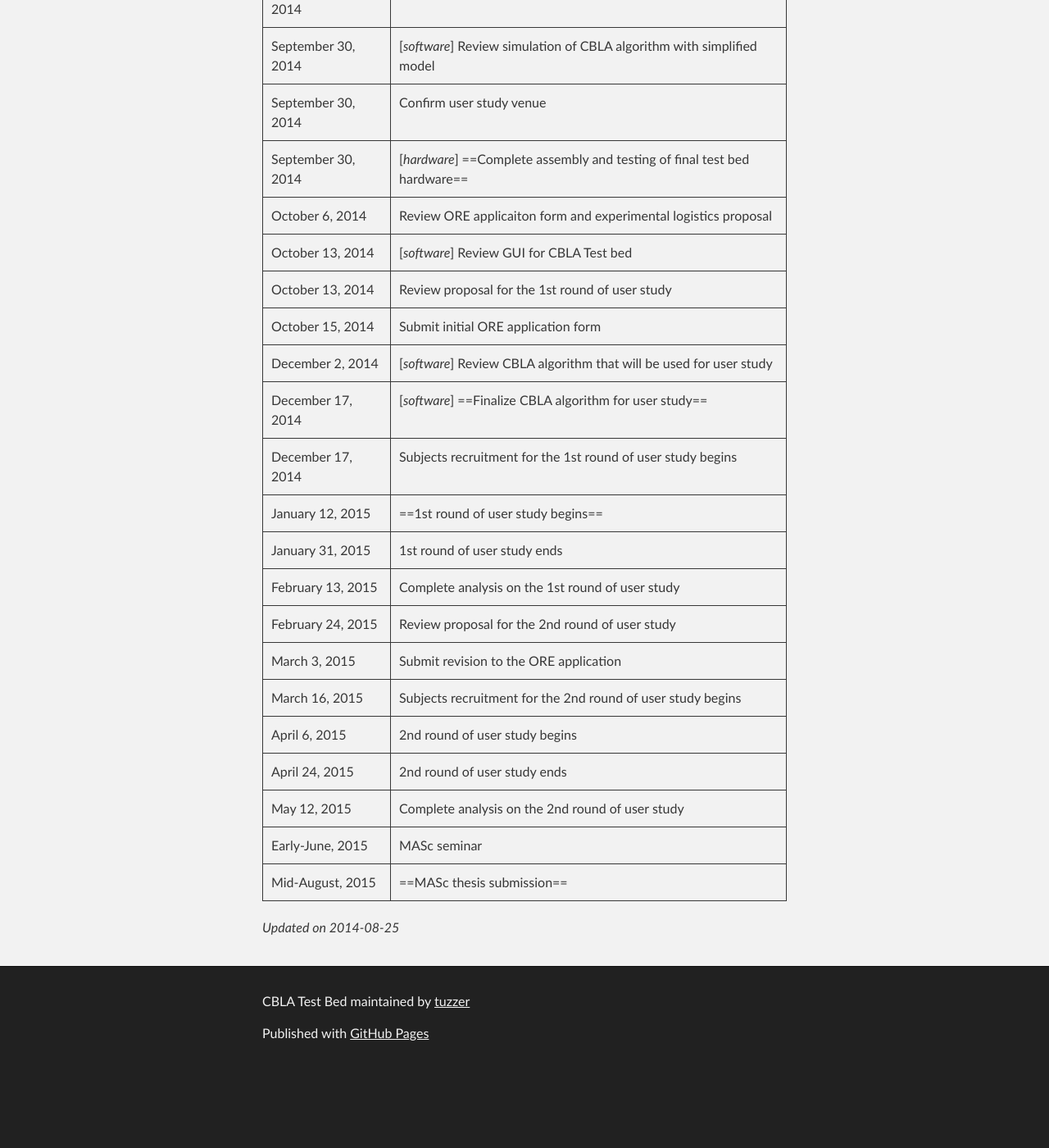
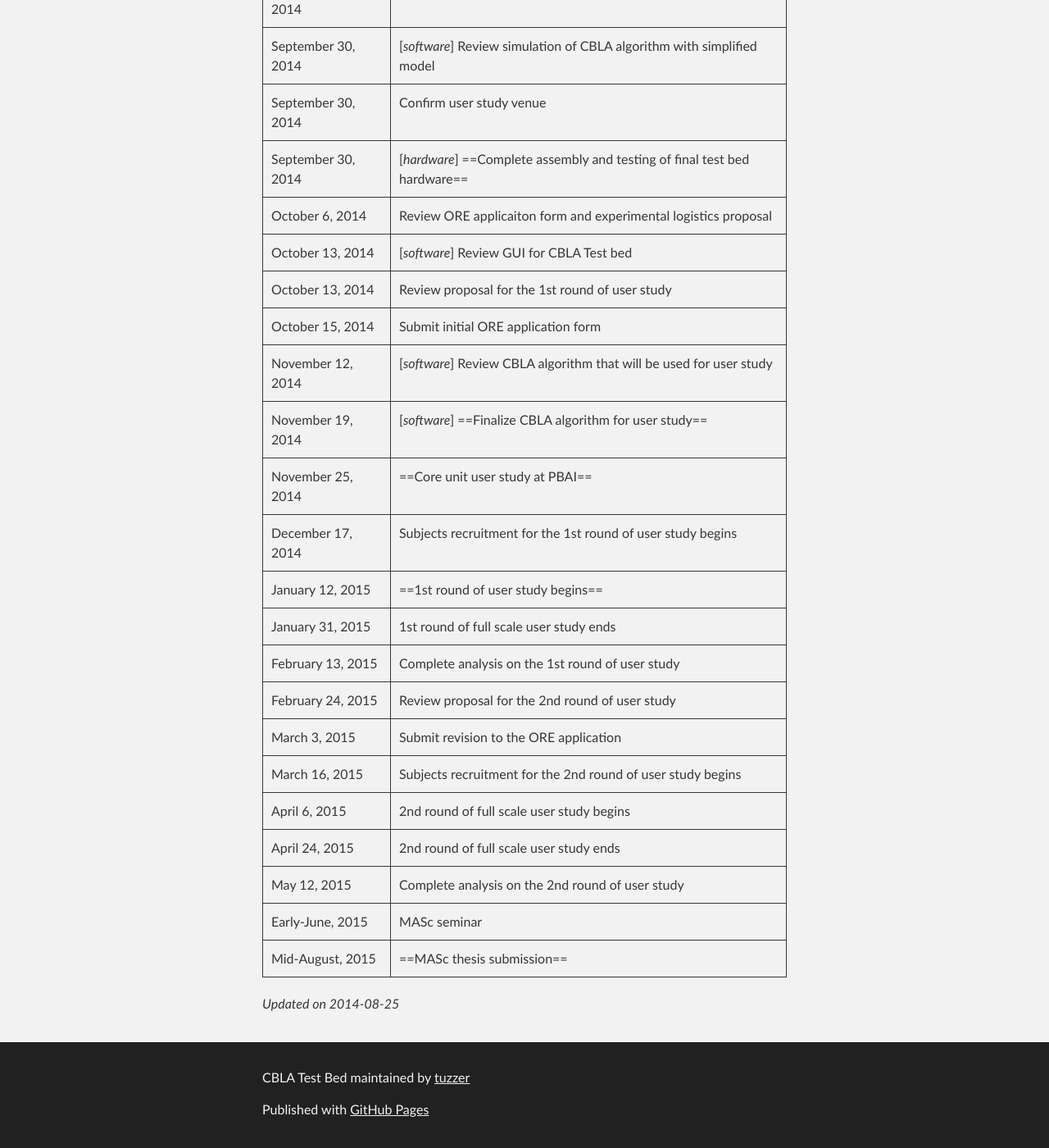
Before and after one commit to MattChanTK/Hylozoic-Series-3, a Jekyll site: the page built from index.md, in a window 1280 px wide and 1400 px high, scrolled down 4678 px. Shown: the whole window at 82% size. Built offline with Jekyll 4.4.1, drawn with Linux system fonts in a browser that asks for light colours; Markdown is read by kramdown in place of the engine named in the settings; before the commit the page ends 5985 px from its top, so only the background shows below that.

Commit message:
Update index.md

```diff
--- a/index.md
+++ b/index.md
@@ -115,17 +115,18 @@ October 6, 2014			| Review ORE applicaiton form and experimental logistics propo
 October 13, 2014		| [_software_] Review GUI for CBLA Test bed
 October 13, 2014		| Review proposal for the 1st round of user study
 October 15, 2014		| Submit initial ORE application form
-December 2, 2014		| [_software_] Review CBLA algorithm that will be used for user study
-December 17, 2014		| [_software_] ==Finalize CBLA algorithm for user study==
+November 12, 2014		| [_software_] Review CBLA algorithm that will be used for user study
+November 19, 2014		| [_software_] ==Finalize CBLA algorithm for user study==
+November 25, 2014		| ==Core unit user study at PBAI==
 December 17, 2014		| Subjects recruitment for the 1st round of user study begins
 January	12, 2015		| ==1st round of user study begins==
-January 31, 2015		| 1st round of user study ends
+January 31, 2015		| 1st round of full scale user study ends
 February 13, 2015		| Complete analysis on the 1st round of user study
 February 24, 2015		| Review proposal for the 2nd round of user study
 March 3, 2015			| Submit revision to the ORE application
 March 16, 2015			| Subjects recruitment for the 2nd round of user study begins
-April 6, 2015			| 2nd round of user study begins
-April 24, 2015			| 2nd round of user study ends
+April 6, 2015			| 2nd round of full scale user study begins
+April 24, 2015			| 2nd round of full scale user study ends
 May 12, 2015			| Complete analysis on the 2nd round of user study
 Early-June, 2015		| MASc seminar
 Mid-August, 2015		| ==MASc thesis submission==
```
